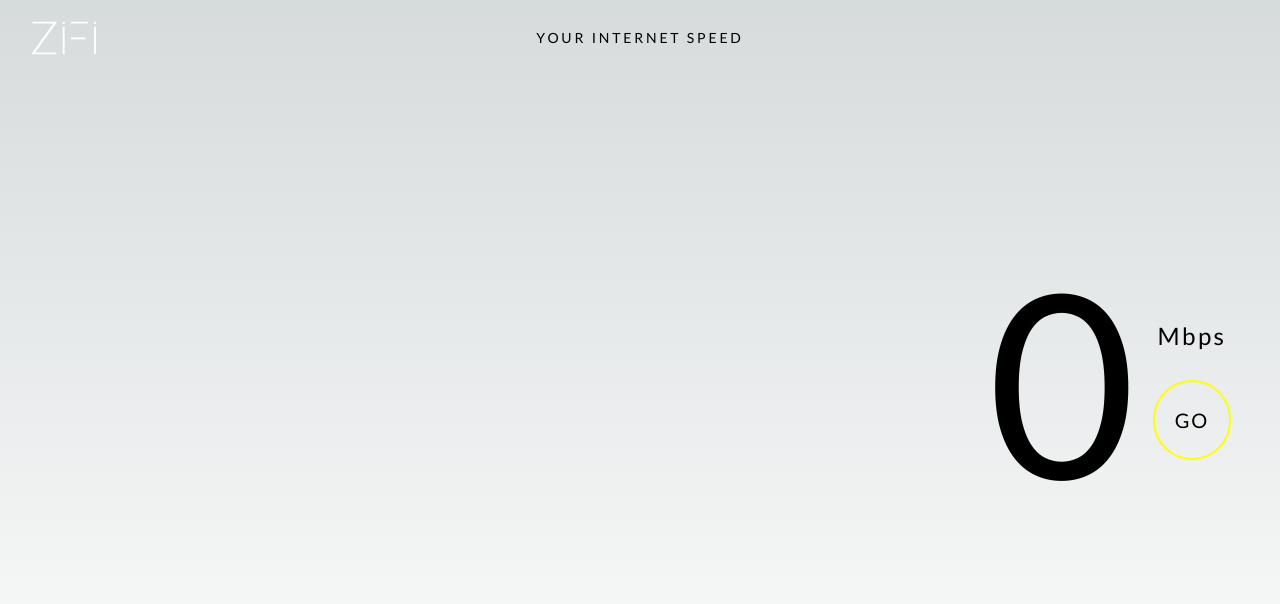
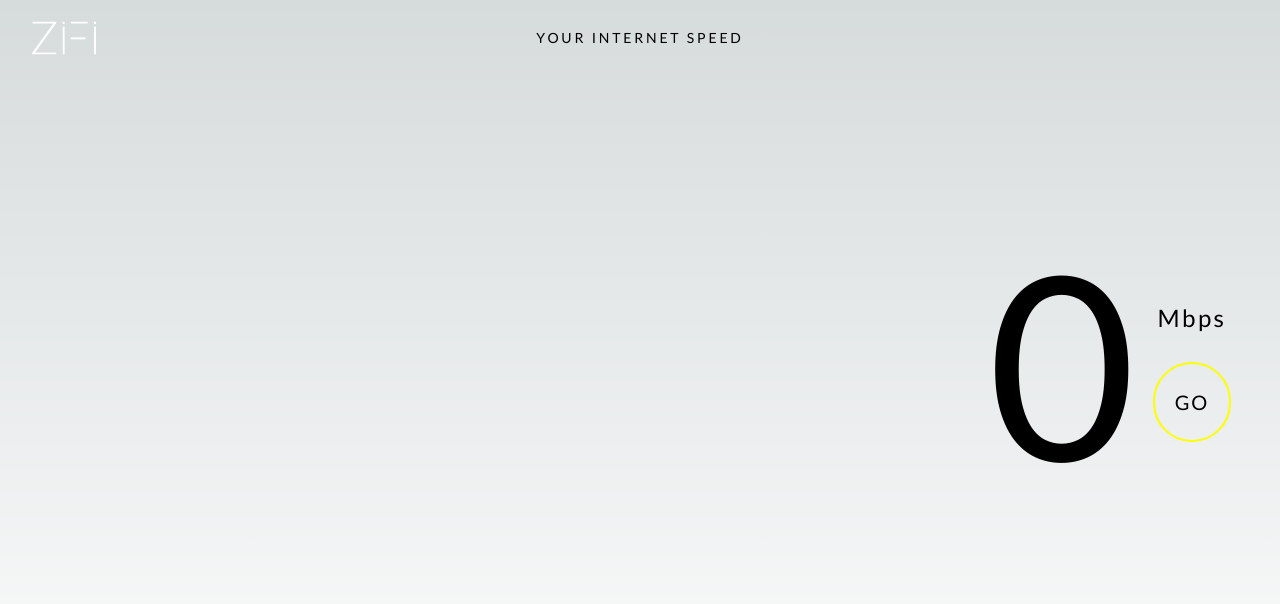
Before and after one commit to ammarah63/ZIFI-speedTest, a Next.js app: page / in a window 1280 px wide. Shown: the top 604 px of the page. Built offline with nearby package versions, Linux system fonts and the light colour scheme; no server answers.

Commit message:
Remove unnecessary margin top styles from div element.

```diff
--- a/components/HomeSection.js
+++ b/components/HomeSection.js
@@ -88,7 +88,7 @@ const HomeSection = () => {
               )}
             </div>
           </div>
-          <div className="hidden md:flex justify-center md:justify-end lg:-mt-9 3xl:-mt-10 4xl:-mt-20 md:-mt-3">
+          <div className="hidden md:flex justify-center md:justify-end ">
             {info ? (
               <button
                 onClick={() => setOpen(true)}
```
